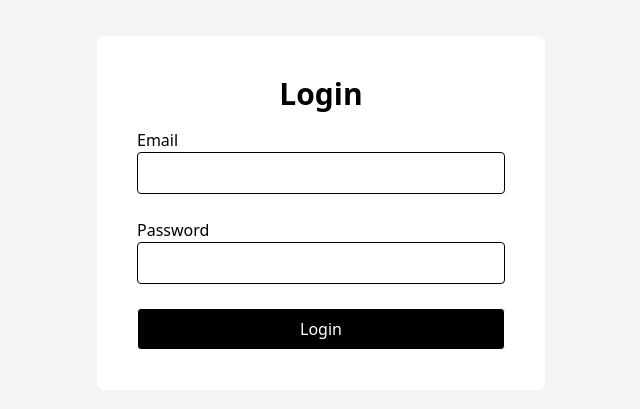
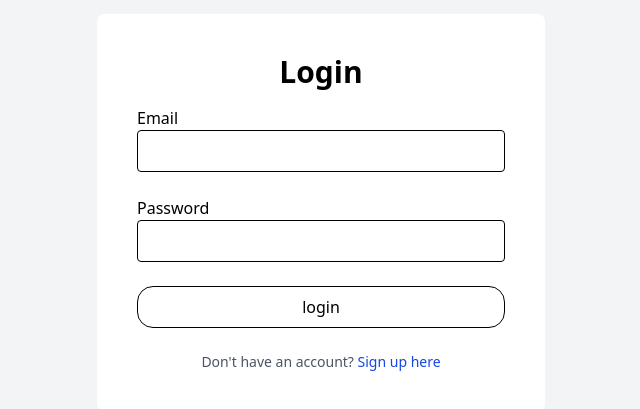
Before and after one commit to MuhammadDilshad532/ecommerce-redux-api-practice, a React (Vite) app: page /login in a window 1280 px wide. Shown: the part 187-596 px from the top of the page, without its empty margins (319-959 px from the left). Built offline with nearby package versions, Linux system fonts and the light colour scheme.

Commit message:
set Login and Signup navigation

```diff
--- a/src/Components/Auth/Login.jsx
+++ b/src/Components/Auth/Login.jsx
@@ -2,6 +2,7 @@ import React, { useState } from 'react';
 import { useDispatch } from 'react-redux';
 import { setAuthData } from '../../Store/Auth/Slice';
 import AuthApi from '../../Api/Auth/Auth';
+import { Link } from 'react-router-dom';
 
 const Login = () => {
     const dispatch = useDispatch();
@@ -91,12 +92,13 @@ const Login = () => {
                         />
                     </div>
 
-          <button
-            disabled={loading}
-            className="w-full py-2 border rounded bg-black text-white disabled:opacity-50"
-          >
-            {loading ? "Logging in..." : "Login"}
+                    <button type="submit" className="w-full py-2 px-4 border rounded-2xl">
+                        login
                     </button>
+                    <div className="text-center text-sm">
+                        <span className="text-gray-600">Don't have an account? </span>
+                        <Link to="/signup" className="text-blue-700 ">Sign up here</Link>
+                    </div>
                 </form>
             </div>
         </div>
--- a/src/Components/Auth/SignUp.jsx
+++ b/src/Components/Auth/SignUp.jsx
@@ -2,10 +2,9 @@ import { useState } from "react";
 import { useDispatch } from "react-redux";
 import AuthApi from "../../Api/Auth/Auth";
 import { setAuthData } from "../../Store/Auth/Slice";
-
+import { Link } from 'react-router-dom';
 const SignUp = () => {
     const dispatch = useDispatch();
-
     const [formData, setFormData] = useState({
         name: "",
         email: "",
@@ -97,9 +96,9 @@ const SignUp = () => {
                     <button type="submit" className="w-full py-2 px-4 border rounded-2xl">
                         Signup
                     </button>
-                    <div>
+                    <div className="text-center">
                         <span>Already have an account?</span>
-                        <span>login</span>
+                        <Link to={"/login"} className="text-blue-700">login here</Link>
                     </div>
                 </form>
             </div>
```
Lines whose indentation alone changed are shown as unchanged.
